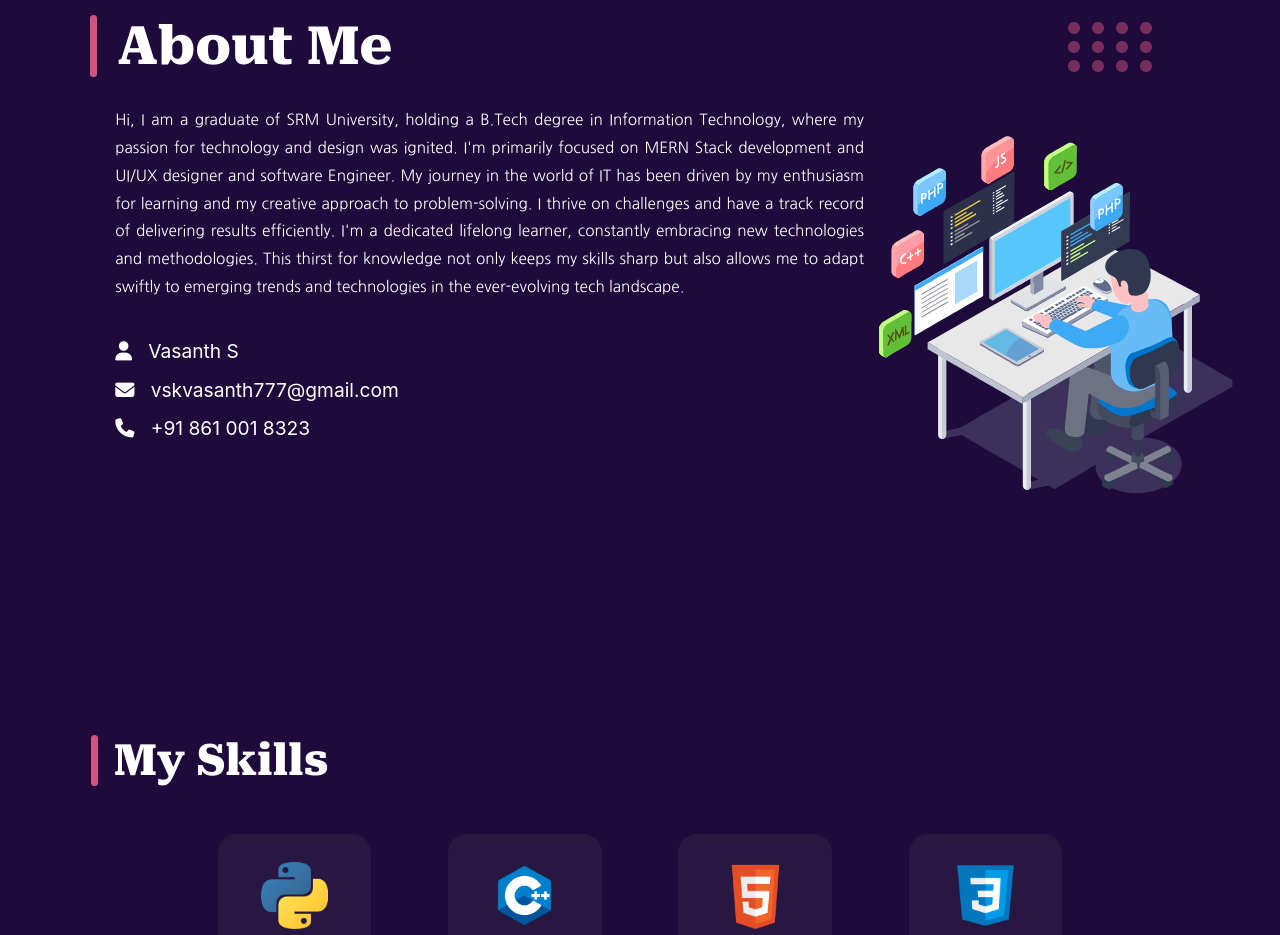
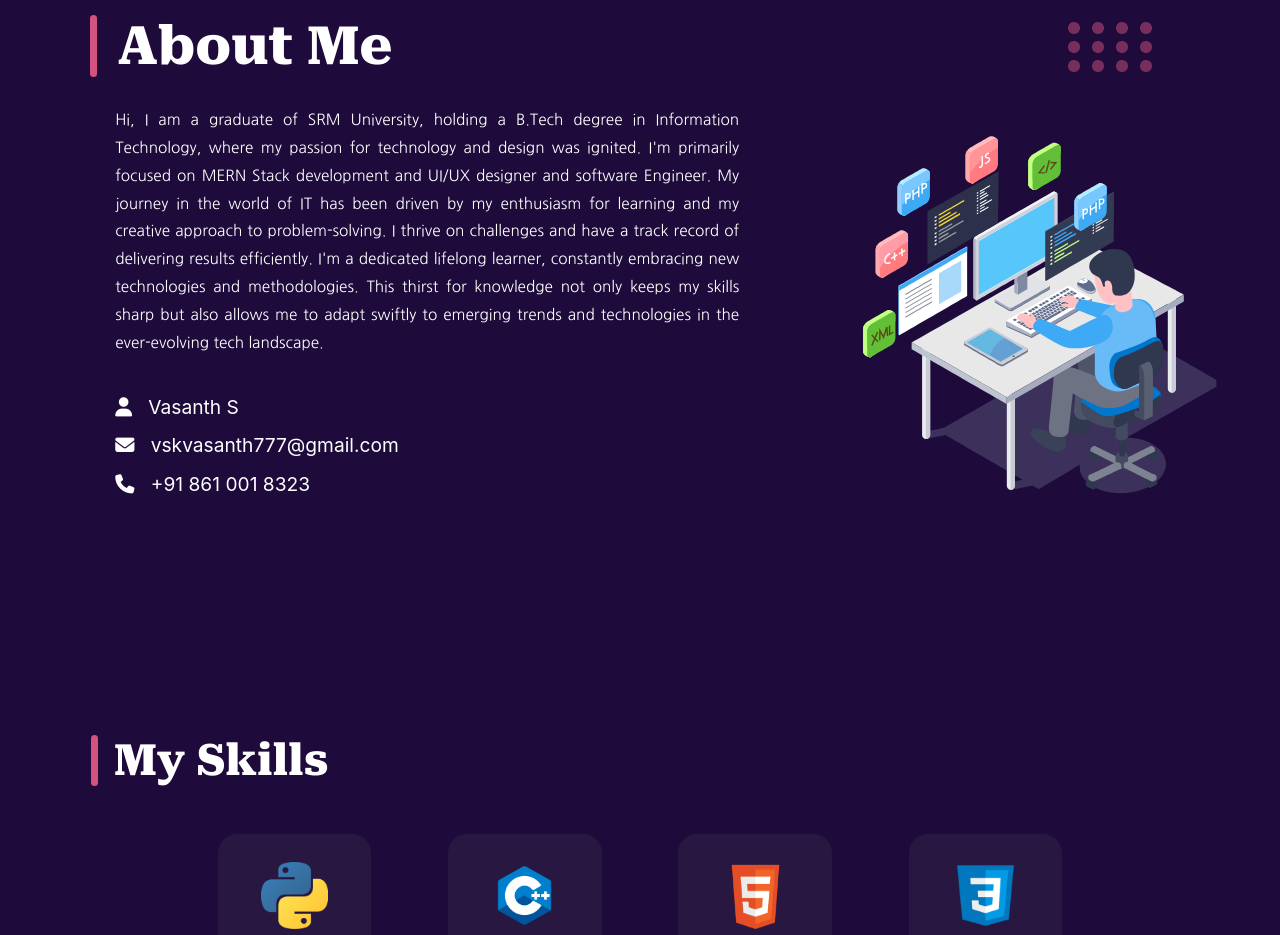
Before and after one commit to vskvasanth77/portfolio, a React (Create React App) app: page / in a window 1280 px wide. Shown: the part 820-1755 px from the top of the page. Built offline with nearby package versions, Linux system fonts and the light colour scheme.

Commit message:
para bug in about section

```diff
--- a/src/styles/About.css
+++ b/src/styles/About.css
@@ -87,6 +87,17 @@
   right: 10%;
 }
 
+/*here after its for 13inch lap*/
+
+@media (max-width: 1350px) {
+  .about_p {
+    width: 65rem;
+  }
+
+  .about_container_right {
+    margin-right: 5rem;
+  }
+}
 /*here after its for mobile view */
 
 @media (max-width: 480px) {
```
